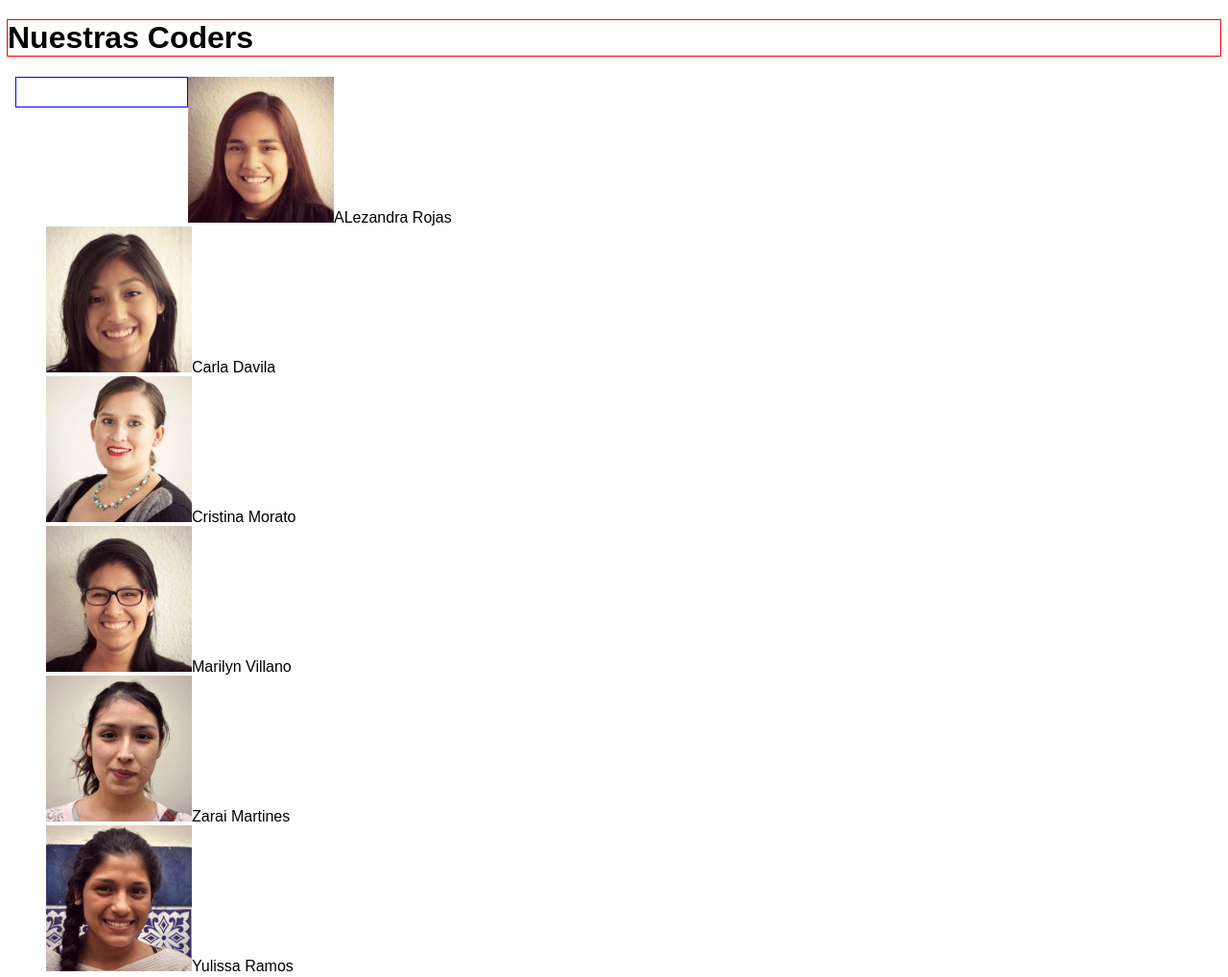
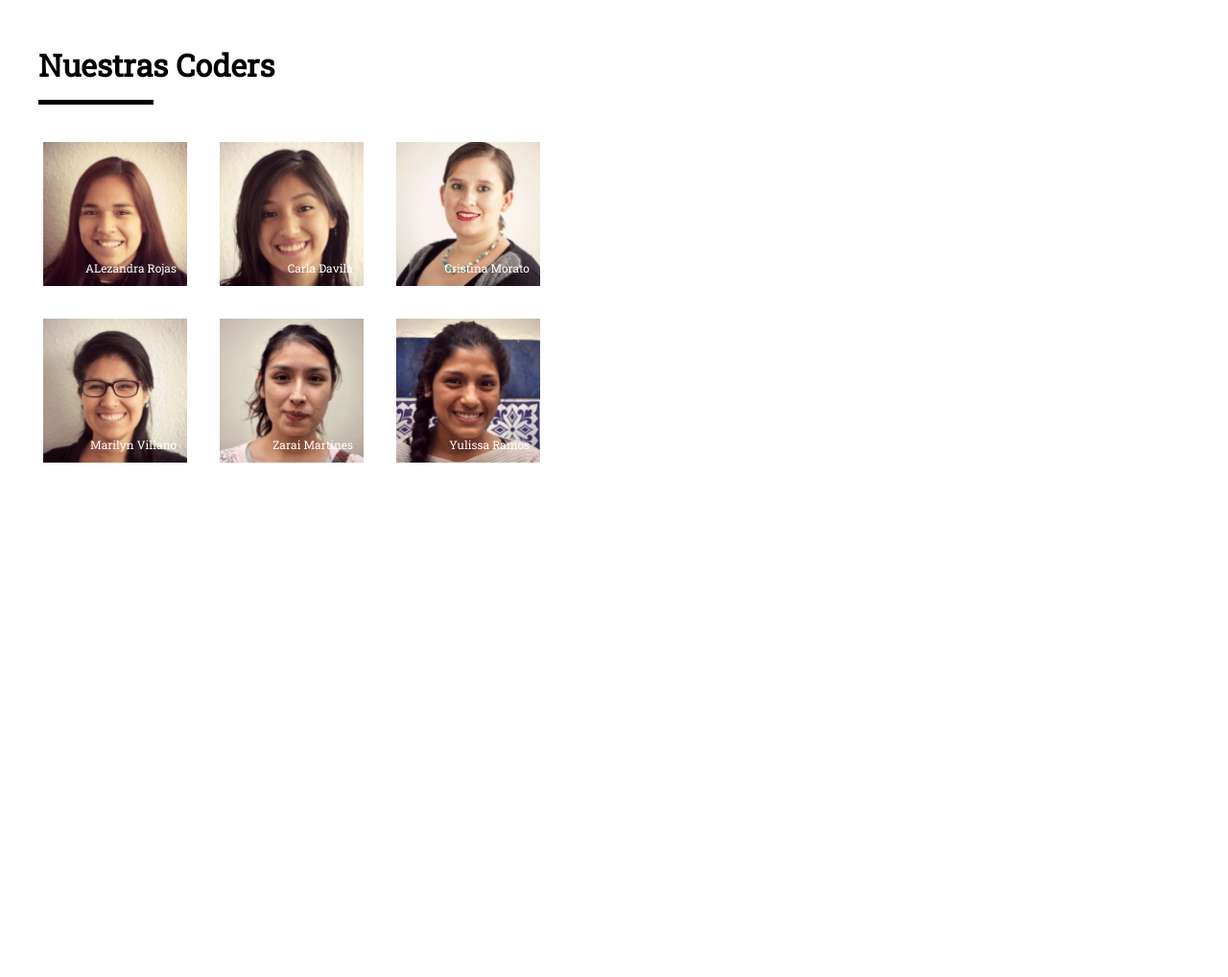
Before and after one commit to geraldinehc/nuestras-coders, a plain HTML site: page index.html in a window 1280 px wide. Shown: the whole page at 96% size. After the commit the page ends 800 px from the top, so only its background shows below. Drawn offline with Linux system fonts and the light colour scheme.

Commit message:
restructurando mi css

```diff
--- a/css/main.css
+++ b/css/main.css
@@ -1,20 +1,58 @@
-* {
+body {
   box-sizing: border-box;
-  font-family: sans-serif;
+  margin: 0px;
+  padding: 0px;
+  font-family: 'Roboto Slab', serif;
+}
+header {
+  /*outline: 1px solid green;*/
+  padding-top: 25px;
+  padding-left: 40px;
+  margin-bottom: 30px
 }
 h1 {
-  outline: 1px solid red;
-  text-align: left;
+  /*outline: 1px solid pink;*/
+  /*text-align: left;*/
+  margin-bottom: 3px;
 }
 
 .caja {
+  width: 120px;
+  height: 5px;
+  /*border-color: red;*/
+  background: #000;
+  /*padding: 15px;*/
+  margin-top: 5px;
+}
+
+div {
+  /*outline: 1px solid yellow;*/
   width: 180px;
-  border: 1px solid blue;
-  padding: 15px;
+  height: 180px;
+  display: inline-block;
+  position: relative;
+}
 
+span {
+  /*outline: 1px solid blue;*/
+  color: #fff;
+  font-weight: 200px;
+  font-size: 12px;
+  position: absolute;
+  right: 20%;
+  bottom: 20%;
+}
+
+figure img {
+  width: 150px;
+  height: 150px;
   float: left;
-  margin-left: 8px;
+  margin: 5px;
 }
-img {
-  max-width: 100%;
+figure {
+  width: 550px;
+  padding: 0;
+  overflow: auto;
+  margin-top: 15px;
+
 }
--- a/index.html
+++ b/index.html
@@ -42,5 +42,7 @@
 
         </figure>
 
+        <script type="text/javascript" src="js/app.js"></script>
+
   </body>
 </html>
--- a/js/app.js
+++ b/js/app.js
@@ -0,0 +1 @@
+alert("nuestras coders!!!!!")
```
